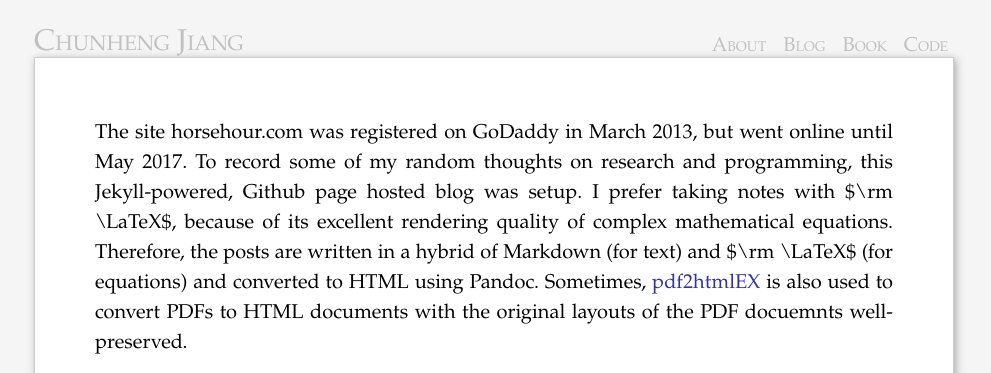
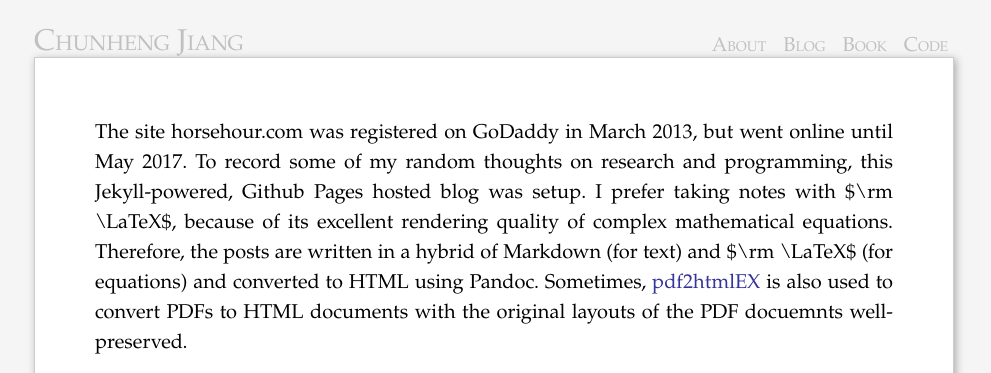
Before and after one commit to horsehour/horsehour.github.io, a Jekyll site: the page built from blog/index.md, in a window 1280 px wide. Shown: the top 373 px of the page, without its empty margins (146-1137 px from the left). Built offline with Jekyll 4.4.1, drawn with Linux system fonts in a browser that asks for light colours; comment, search, counter and statistics services are not loaded.

Commit message:
github page -> github pages

```diff
--- a/blog/index.md
+++ b/blog/index.md
@@ -8,7 +8,7 @@ keywords: Machine Learning, Artifical Intelligence, Statistics, Blog, Research
 The site horsehour.com  was registered on GoDaddy in March 2013,
 but went online until May 2017.
 To record some of my random thoughts on research and programming,
-this Jekyll-powered, Github page hosted blog was setup.
+this Jekyll-powered, Github Pages hosted blog was setup.
 I prefer taking notes with $\rm \LaTeX$,
 because of its excellent rendering quality of complex mathematical equations.
 Therefore, the posts are written in a hybrid of Markdown (for text) and $\rm \LaTeX$ (for equations) and
```
Also changed, not shown: index.md (+0 -1 lines), 2 other files.
